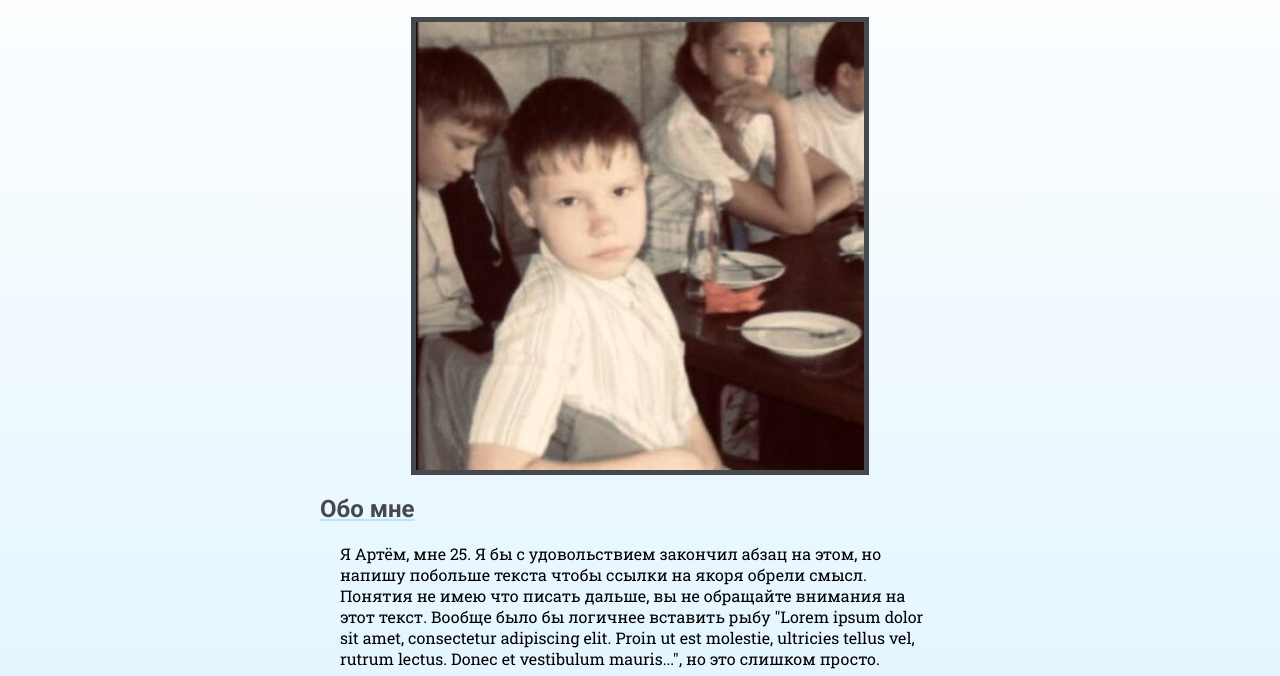
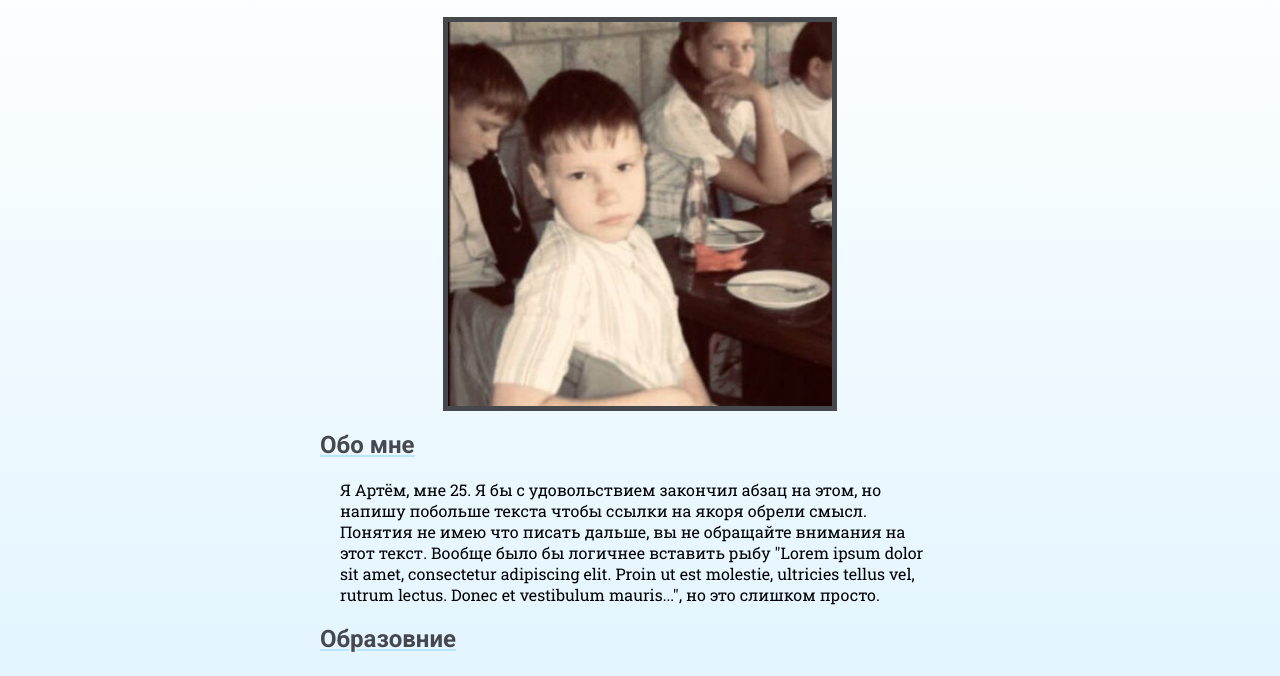
Before and after one commit to StickToYourGuns/SF-Module4-Prokopev, a plain HTML site: page index.html in a window 1280 px wide. Shown: the part 91-767 px from the top of the page. Drawn offline with Linux system fonts and the light colour scheme.

Commit message:
pic-width

```diff
--- a/style.css
+++ b/style.css
@@ -38,7 +38,7 @@ p {
     margin-left: auto;
     margin-right: auto;
     border: 5px solid #45494e;
-    width: 70%;
+    width: 60%;
 }
 
 .chapter5 {
```
